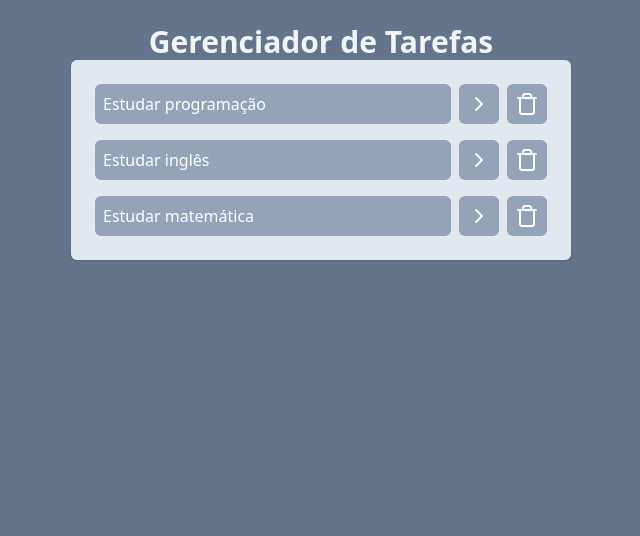
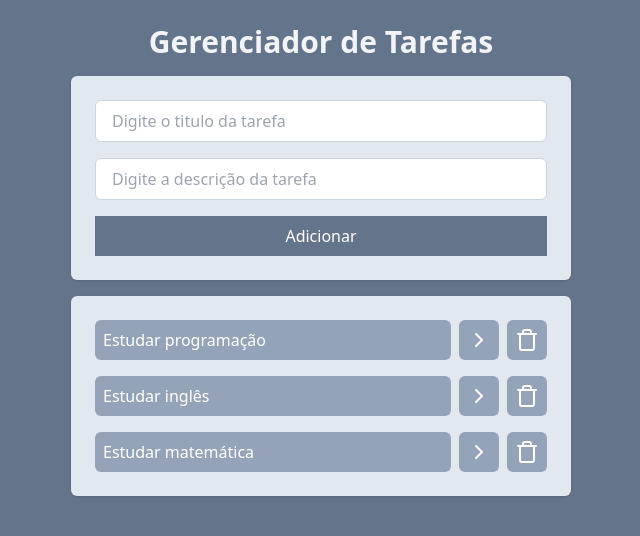
Before and after one commit to imSouk/React, a React (Vite) app: page / in a window 1280 px wide. Shown: the top 536 px of the page, without its empty margins (319-959 px from the left). Built offline with nearby package versions, Linux system fonts and the light colour scheme.

Commit message:
30/12/2024 segundo submit

```diff
--- a/package.json
+++ b/package.json
@@ -12,7 +12,8 @@
   "dependencies": {
     "lucide-react": "^0.435.0",
     "react": "^18.3.1",
-    "react-dom": "^18.3.1"
+    "react-dom": "^18.3.1",
+    "uuid": "^10.0.0"
   },
   "devDependencies": {
     "@eslint/js": "^9.9.0",
--- a/src/App.jsx
+++ b/src/App.jsx
@@ -1,6 +1,7 @@
 import { useState } from "react";
 import AddTask from "./components/AddTask";
 import Tasks from "./components/Tasks";
+import {v4} from 'uuid';
 
 function App(){
   const [tasks,setTasks] = useState([{
@@ -28,16 +29,27 @@ function App(){
       }
       return task;
     })
+    setTasks(newTasks);
   }
   function onDeleteTaskClick(taskId){
     const newTasks = tasks.filter(task => task.id !== taskId);
     setTasks(newTasks);
   }
+  function onAddTaskSubmit(title, description){
+    const newTask ={
+      id: v4(),
+      title,
+      description,
+      isCompleted: false
+    };
+    setTasks ([...tasks, newTask])
+
+  }
   return(
     <div className="w-screen h-screen bg-slate-500 flex justify-center p-6">
-      <div className=" w-[500px]">
+      <div className=" w-[500px] space-y-4">
         <h1 className="text-3xl text-slate-100 font-bold text-center">Gerenciador de Tarefas</h1>
-        <AddTask/>
+        <AddTask onAddTaskSubmit={onAddTaskSubmit}/>
         <Tasks tasks={tasks} onTaskClick={onTaskClick} onDeleteTaskClick={onDeleteTaskClick}/>
       </div>
     </div>
--- a/src/components/AddTask.jsx
+++ b/src/components/AddTask.jsx
@@ -1,4 +1,26 @@
-function AddTask(){
-    <h1>Add Task</h1>
+import { useState } from "react";
+
+function AddTask({onAddTaskSubmit}) {
+    const[title, setTitle] = useState("")
+    const[description, setDescription] = useState("")
+    return (
+    <div className="space-y-4 p-6 bg-slate-200 rounded-md shadow flex flex-col">
+      <input type="text" placeholder="Digite o titulo da tarefa"className="border border-slate-300 outline-slate-400 px-4 py-2 rounded-md" value={title}
+      onChange={(event)=> setTitle(event.target.value)}
+      >
+      </input>
+      <input type="text" placeholder="Digite a descrição da tarefa" className="border border-slate-300 outline-slate-400 px-4 py-2 rounded-md" value={description}
+      onChange={(event)=> setDescription(event.target.value)}
+      />
+      <button onClick={()=> {
+        if(!title.trim() || !description.trim() ){
+            return alert ('Preencha o título e a descrição da terafa.')
+        }
+        onAddTaskSubmit(title,description)
+        setTitle("");
+        setDescription("");
+      }} className="bg-slate-500 text-white px-4 py-2 font-medium">Adicionar</button>
+    </div>
+  );
 }
-export default AddTask
+export default AddTask;
--- a/src/components/Tasks.jsx
+++ b/src/components/Tasks.jsx
@@ -1,13 +1,12 @@
 import { ChevronRightIcon, ChevronsRightIcon, DeleteIcon, TrashIcon } from "lucide-react";
 
-function Tasks(props) {
-  console.log(props);
+function Tasks({tasks, onTaskClick, onDeleteTaskClick}) {
   return (
     <ul className="space-y-4 p-6 bg-slate-200 rounded-md shadow">
-      {props.tasks.map((task) => (
+      {tasks.map((task) => (
         <li key={task.id} className="flex gap-2">
           <button
-            onClick={() => props.onTaskClick(task.id)}
+            onClick={() => onTaskClick(task.id)}
             className={`bg-slate-400 text-white p-2 rounded-md w-full text-left ${
               task.isCompleted && "line-through"
             }`}
@@ -17,7 +16,7 @@ function Tasks(props) {
           <button className="bg-slate-400 p-2 rounded-md text-white">
             <ChevronRightIcon />
           </button>
-          <button onClick={()=> props.onDeleteTaskClick(task.id)} className="bg-slate-400 p-2 rounded-md text-white">
+          <button onClick={()=> onDeleteTaskClick(task.id)} className="bg-slate-400 p-2 rounded-md text-white">
             <TrashIcon />
           </button>
         </li>
```
Also changed, not shown: 1 other file (tests, documents, lock files or other folders).
